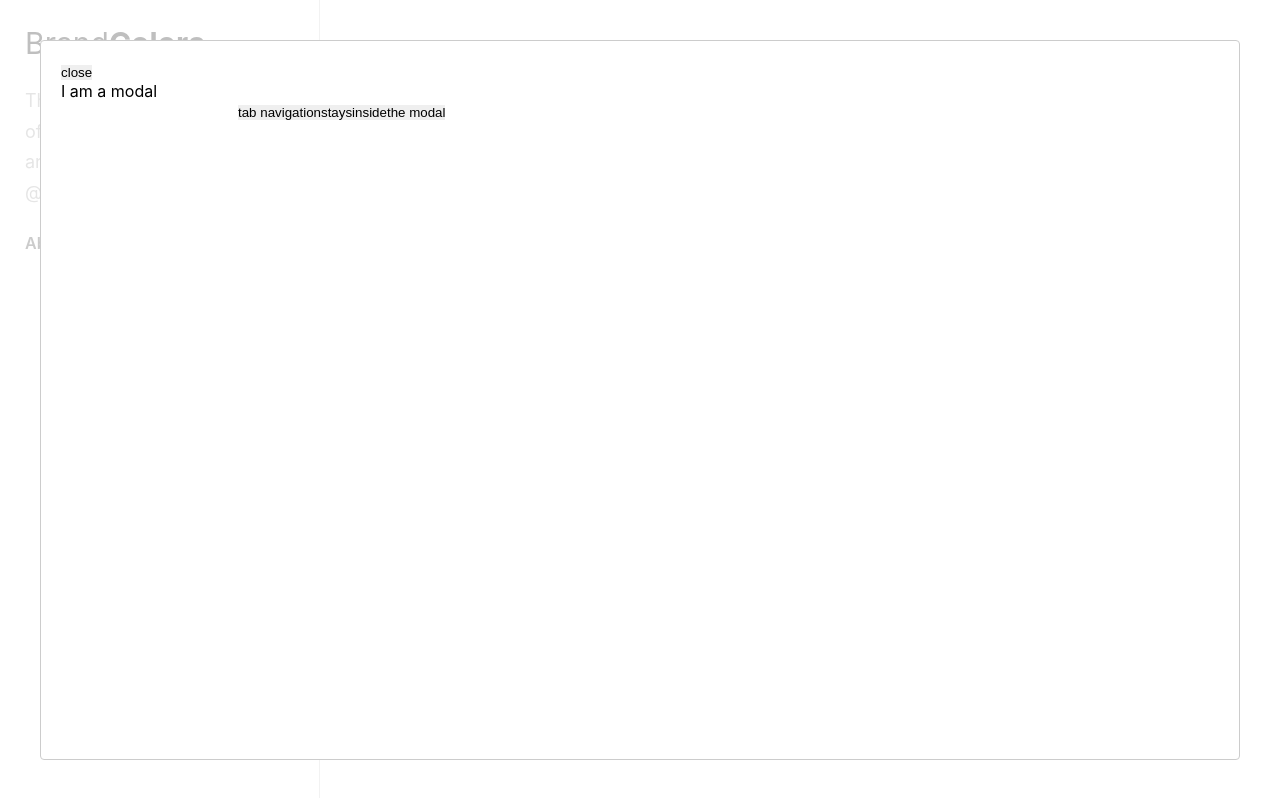
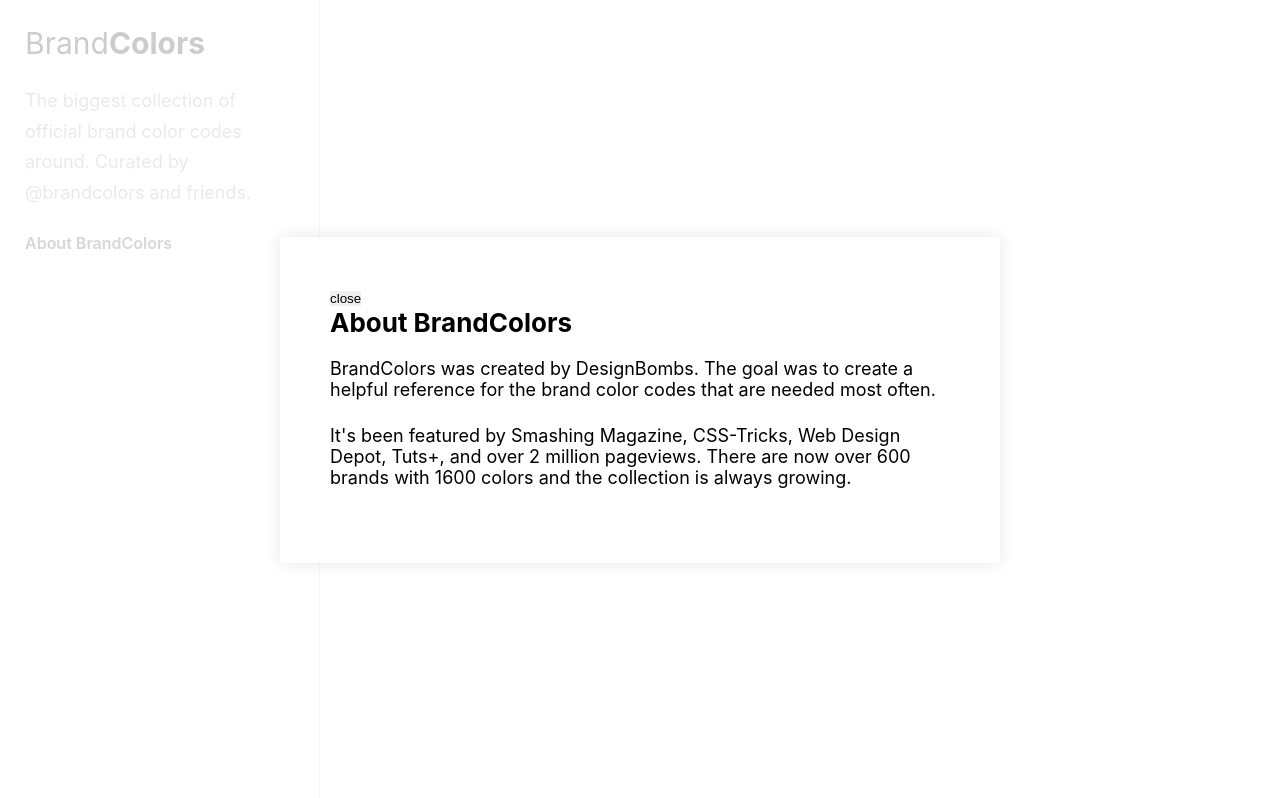
Before and after one commit to yenilikci/React-Brand-Colors, a React (Create React App) app: page / in a window 1280 px wide. Both pictures are taken after a click on the link "About BrandColors". Built offline with nearby package versions, Linux system fonts and the light colour scheme.

Commit message:
modal için className ve overlayClassName eklenip stilleri düzenlendi

```diff
--- a/src/components/Sidebar.js
+++ b/src/components/Sidebar.js
@@ -28,16 +28,19 @@
            <Modal
             isOpen={modalIsOpen}
             onRequestClose={toggleModal}
+            className="about-modal"
+            overlayClassName="about-modal-overlay"
             >
             <button onClick={toggleModal}>close</button>
-            <div>I am a modal</div>
-            <form>
-                <input />
-                <button>tab navigation</button>
-                <button>stays</button>
-                <button>inside</button>
-                <button>the modal</button>
-            </form>
+            <h3>
+                About BrandColors
+            </h3>
+            <p>
+                BrandColors was created by DesignBombs. The goal was to create a helpful reference for the brand color codes that are needed most often.
+            </p>
+            <p>
+                It's been featured by Smashing Magazine, CSS-Tricks, Web Design Depot, Tuts+, and over 2 million pageviews. There are now over 600 brands with 1600 colors and the collection is always growing.
+            </p>
            </Modal>
         </>
     )
--- a/src/index.scss
+++ b/src/index.scss
@@ -40,6 +40,7 @@
 
   .logo {
     margin-bottom: 25px;
+
     a {
       font-size: 30px;
     }
@@ -51,10 +52,11 @@
     color: #999;
     margin-bottom: 25px;
   }
+
   .menu {
-    ul{
-      li{
-        a{
+    ul {
+      li {
+        a {
           display: block;
           font-weight: 600;
           color: #333333;
@@ -63,3 +65,33 @@
     }
   }
 }
+
+.about-modal {
+  max-width: 720px;
+  background: #fff;
+  box-shadow: 0 0 15px 0 rgba(#000, .1);
+  padding: 50px;
+
+  h3 {
+    font-size: 26px;
+    margin-bottom: 20px;
+  }
+
+  p {
+    font-size: 18px;
+    margin-bottom: 25px;
+  }
+
+}
+
+.about-modal-overlay {
+  position: fixed;
+  top: 0;
+  left: 0;
+  width: 100%;
+  height: 100%;
+  display: flex;
+  align-items: center;
+  justify-content: center;
+  background: rgba(#fff, .8);
+}
```
